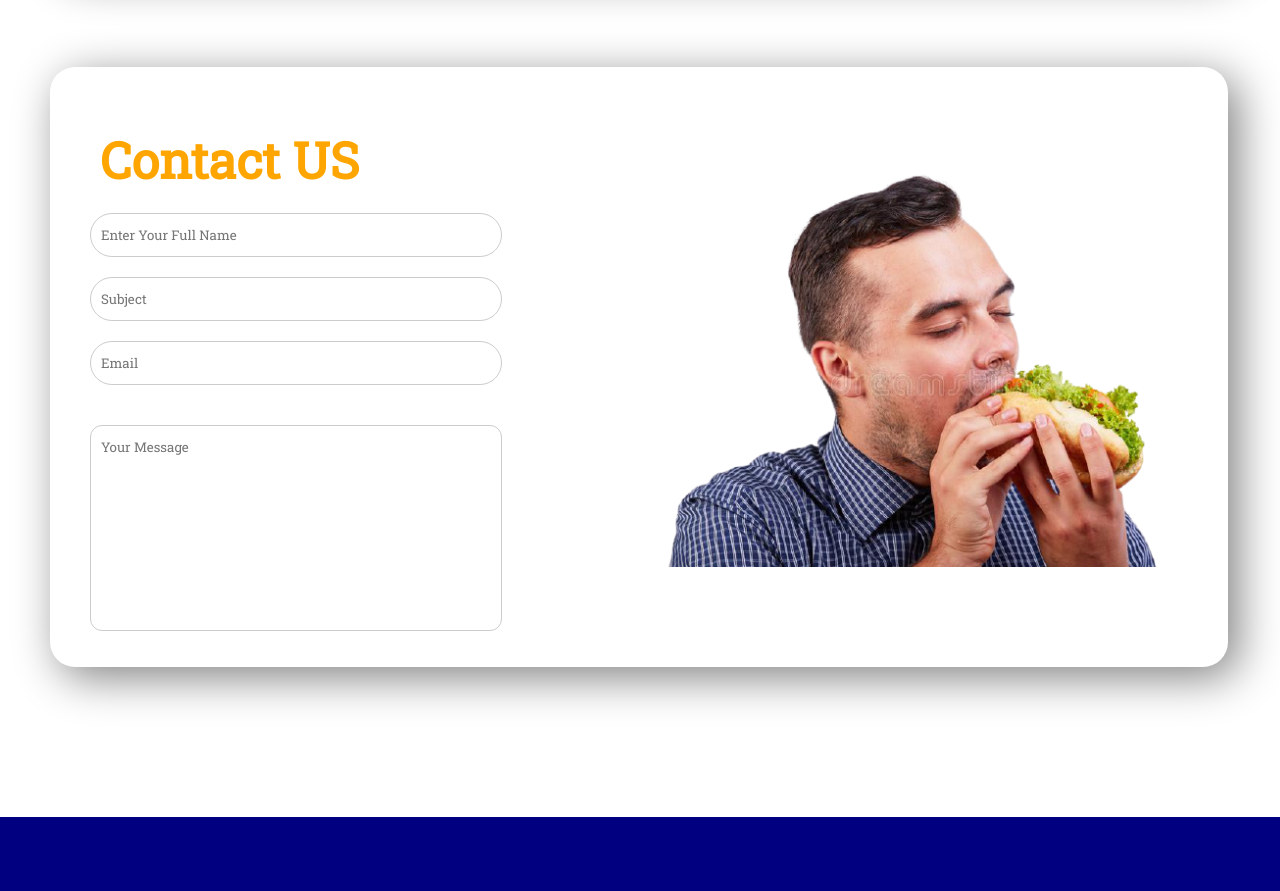
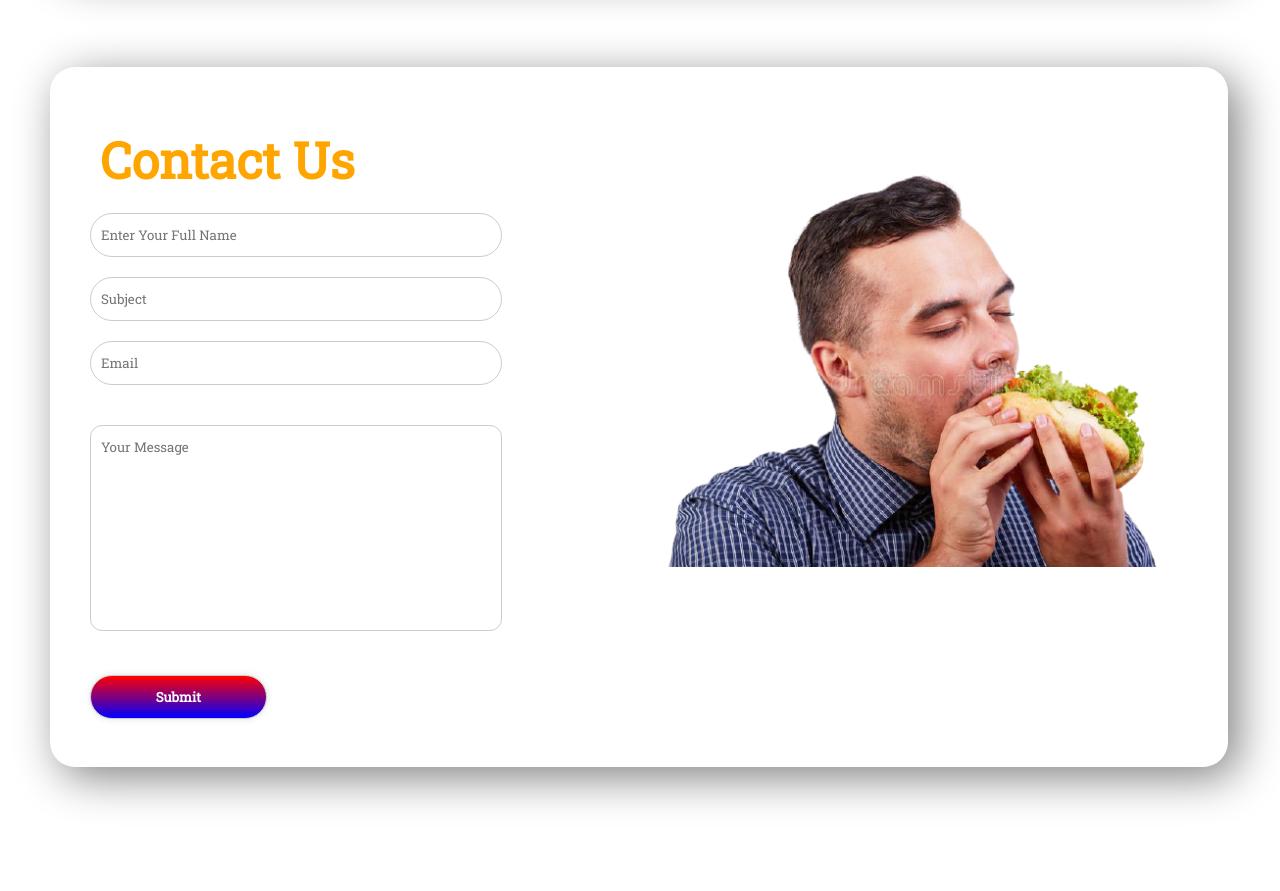
Before and after one commit to antar555/food-network, a plain HTML site: page index.html in a window 1280 px wide. Shown: the part 2530-3421 px from the top of the page. Drawn offline with Linux system fonts and the light colour scheme.

Commit message:
submit button added

```diff
--- a/index.html
+++ b/index.html
@@ -40,7 +40,7 @@
             <p>healthy and delicious food for you!</p> <br> <br>
 
 
-            <a class="button" href="">Order Food</a>
+            <a target="_blank" class="button" href="">Order Food</a>
         </div>
         <div class="half-width">
             <img src="images/female/Group 8425.png" alt="">
@@ -55,7 +55,7 @@
         <div class="half-width">
             <h2>About Me</h2> <br> <br>
             <p>I love to cook, but I haven’t always. In fact, for most of my early adult life, cooking dinner usually meant microwaving a frozen dinner or adding boiling water to something that came from a box. It wasn’t until I got married that I started eating real food because I married a guy who cooks. I started joining him in the kitchen and realized that cooking could be fun. Eating real food was really fun. And gaining confidence as a home chef? That was life changing!</p> <br> <br> <br>
-                <a class="button" href="">Contact me</a>
+                <a target="_blank" class="button" href="">Contact me</a>
 
         </div>
     </section>
@@ -125,11 +125,12 @@
     <section class="contactus">
         <div class="contact">
             <div class="contact-box">
-                <h1 class="orange">Contact US</h1>
+                <h1 class="orange">Contact Us</h1>
                 <input type="text" name="" id="" placeholder="Enter Your Full Name">
                 <input type="text" name="" id="" placeholder="Subject">
                 <input type="email" name="Email" id="" placeholder="Email">
                 <textarea name="" id="" cols="30" rows="10" placeholder="Your Message"></textarea>
+                <input type="submit" value="Submit">
 
             </div>
             <div class="contact-box">
--- a/style.css
+++ b/style.css
@@ -216,7 +216,7 @@ h3{
 
      /* border: 10px solid black; */
     /* background-color: blue; */
-    height: 600px;
+    height: 700px;
     width: 92%;
     margin-left: 50px;
     box-shadow: 10px 10px 45px gray;
@@ -258,6 +258,24 @@ h3{
     border-radius: 42px;
     border: 1px solid #ccc;
 }
+.contact-box input[type=submit]{
+    width: 30%;
+    box-sizing: border-box;
+    margin: 20px 40px;
+    padding: 12px 20px;
+    border: none;
+    outline: none;
+    border-radius: 42px;
+    border: 1px solid #ccc;
+    box-shadow: 0px 0px 9px -2px #ccc;
+    color: White;
+    font-weight: bold;
+    cursor: pointer;
+    background-image: linear-gradient(red,blue);
+
+
+
+}
 .contact-box input[type=email]{
     width: 70%;
     box-sizing: border-box;
```
